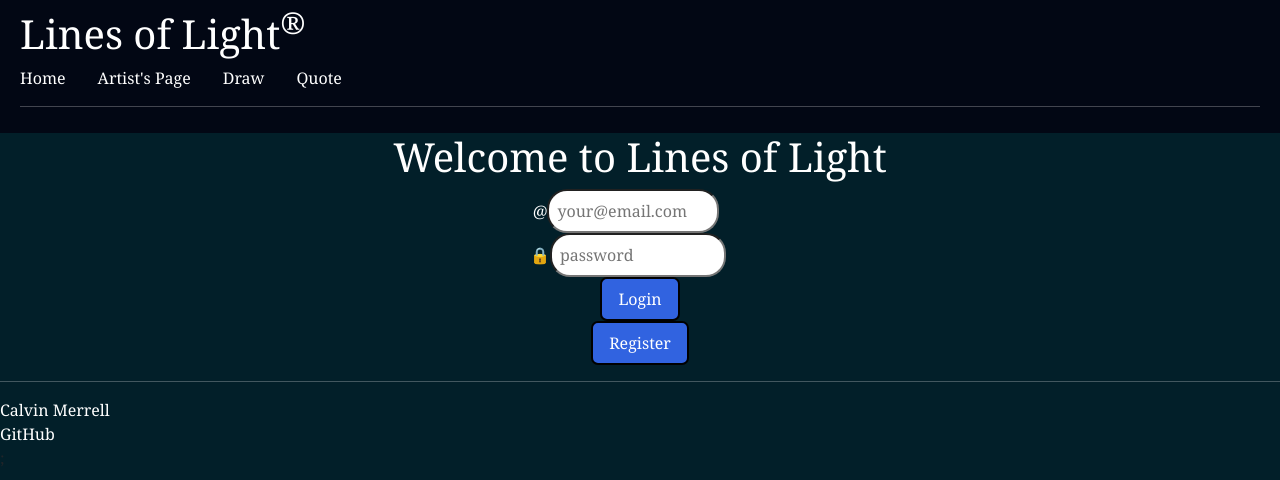
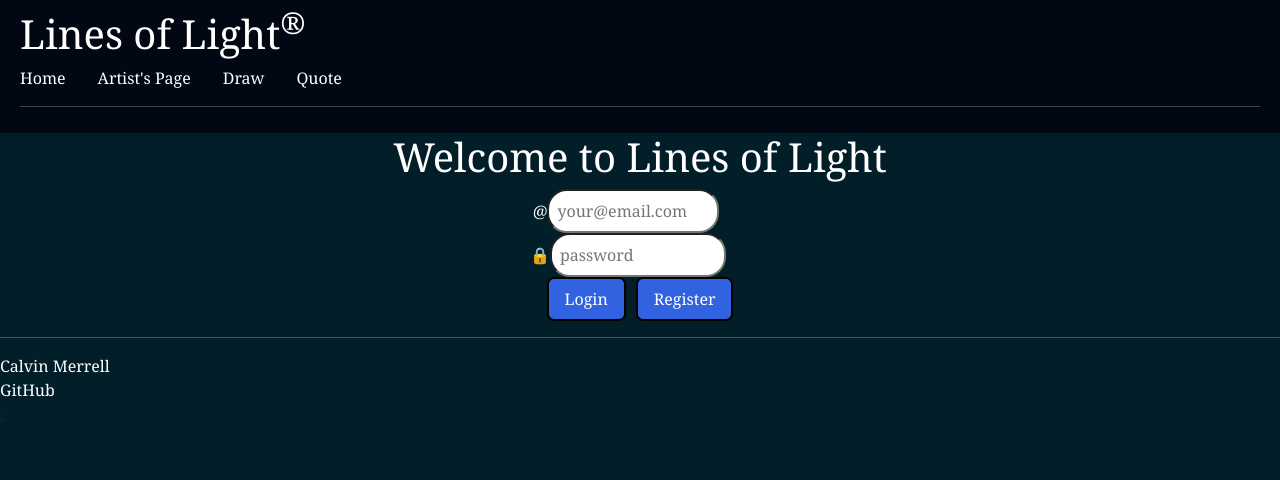
Before and after one commit to Nivlac17/startup, a React (Vite) app: page / in a window 1280 px wide. Shown: the top 480 px of the page. Built offline with nearby package versions, Linux system fonts and the light colour scheme.

Commit message:
repaired login page, login and register buttons rearanged

```diff
--- a/src/login/login.css
+++ b/src/login/login.css
@@ -89,6 +89,13 @@ button:hover {
   background-color: rgb(90, 90, 115);
 }
 
+.login-buttons {
+  display: flex;
+  flex-direction: row;
+  gap: 10px;
+  justify-content: center;
+}
+
 @media (orientation: portrait) {
   main {
     flex-direction: column;
--- a/src/login/login.jsx
+++ b/src/login/login.jsx
@@ -18,13 +18,16 @@ export function Login() {
           <span>🔒</span>
           <input type="password" placeholder="password" />
         </div>
-        <button type="button" onClick={() => navigate('/navigation')}>
-          Login
-        </button>
 
-        <button type="button" onClick={() => navigate('/navigation')}>
-          Register
-        </button>
+          <div className="login-buttons">
+          <button type="button" onClick={() => navigate('/navigation')}>
+            Login
+          </button>
+          <button type="button" onClick={() => navigate('/navigation')}>
+            Register
+          </button>
+       </div>
+
       </form>
     </main>
   );
```
